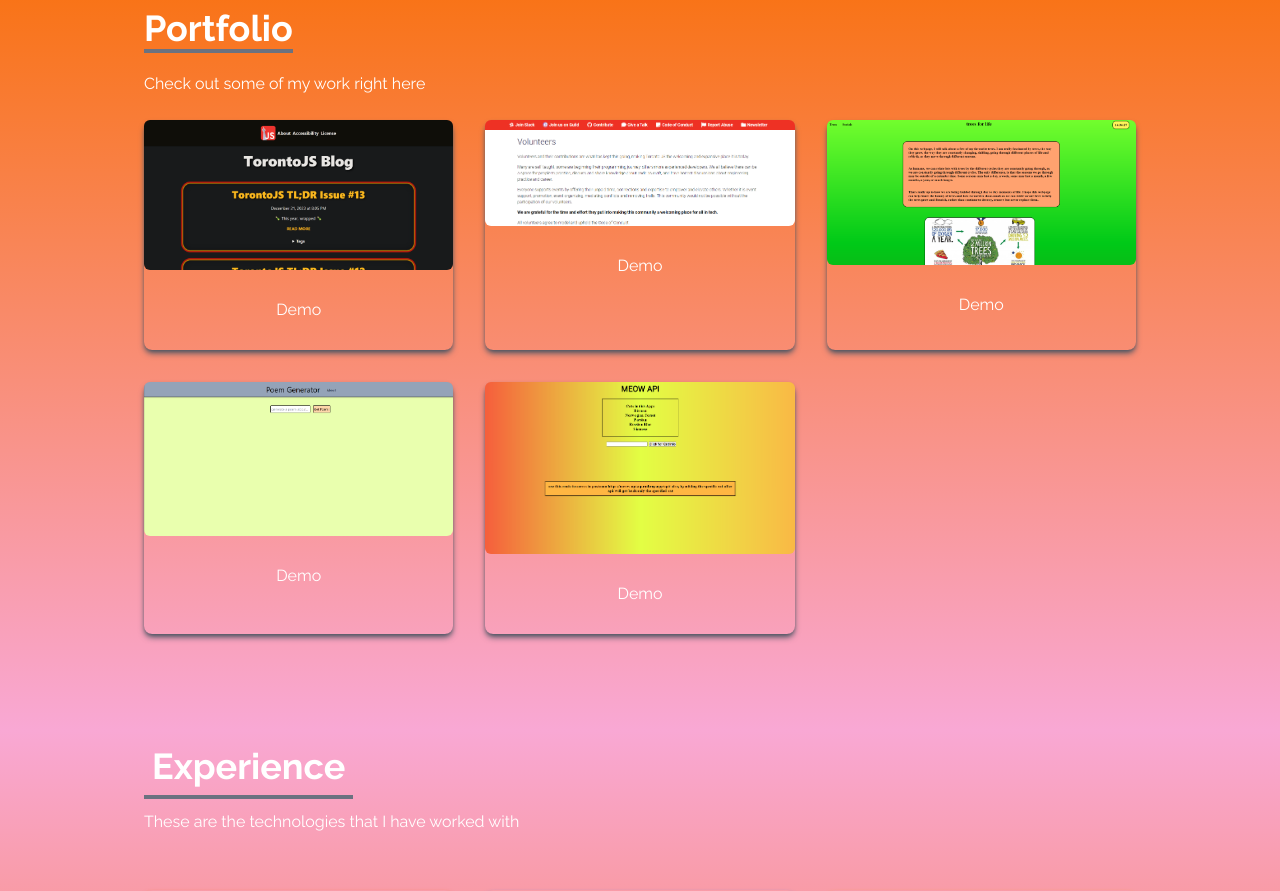
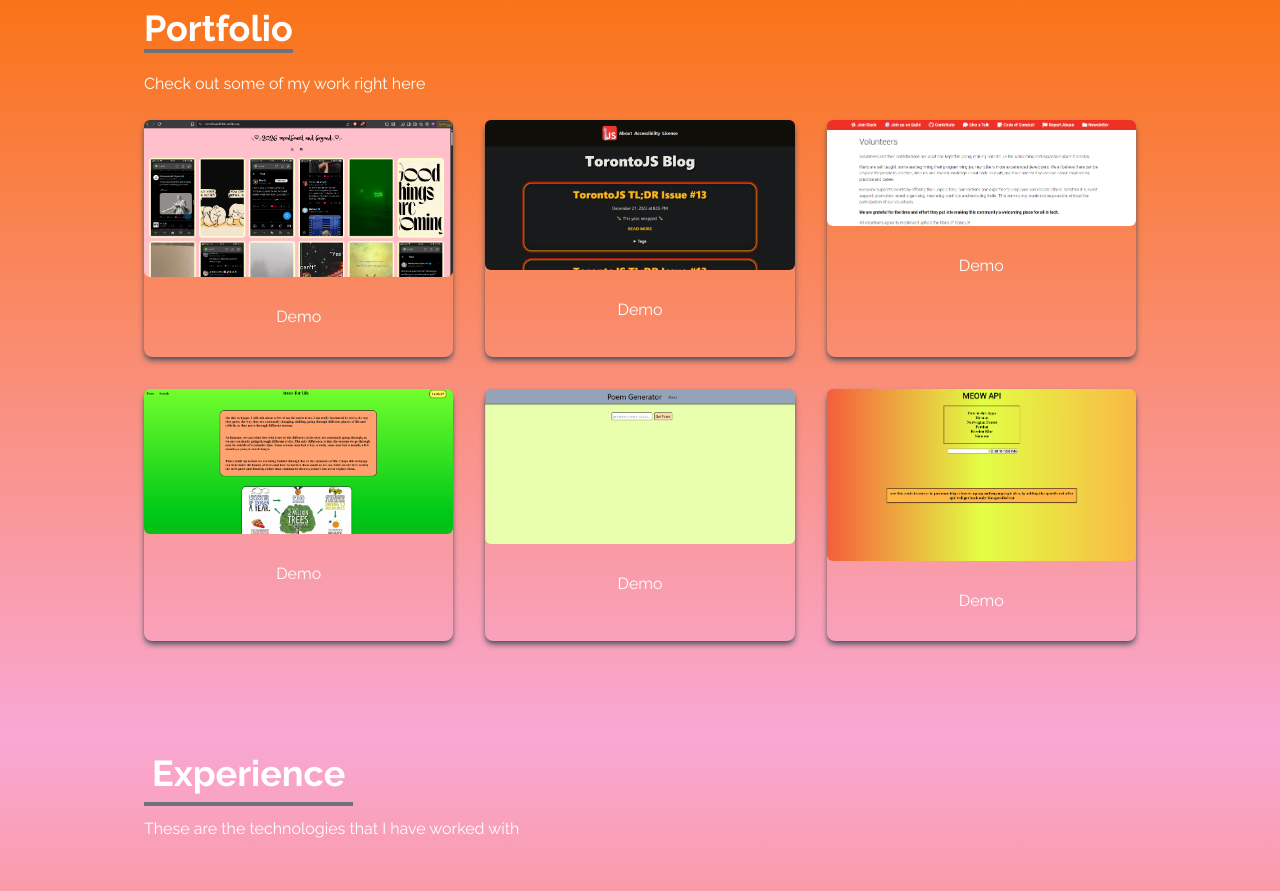
Before and after one commit to lunarfrm777/portfolio, a React (Create React App) app: page / in a window 1280 px wide. Shown: the part 1240-2131 px from the top of the page. Built offline with nearby package versions, Linux system fonts and the light colour scheme.

Commit message:
added moodboard data

```diff
--- a/src/components/Portfolio.js
+++ b/src/components/Portfolio.js
@@ -1,4 +1,5 @@
 import React from 'react'
+import moodboard from "../assets/project-assets/moodboard.png"
 import meowApi from '../assets/project-assets/meowApi.png'
 import treesForLife from '../assets/project-assets/treesForLife.png'
 import cohereGen from '../assets/project-assets/cohereGen.png'
@@ -10,6 +11,11 @@ const Portfolio = () => {
     const portfolios = [
         {
             id: 1,
+            src: moodboard,
+            demoLink: 'https://moodboard2026.netlify.app/'
+        },
+        {
+            id: 2,
             src: torontoJsBl,
             codeLink: 'https://github.com/torontojs/blog',
             demoLink: 'https://blog.torontojs.com/'
```
Also changed, not shown: src/assets/project-assets/moodboard.png (added).
